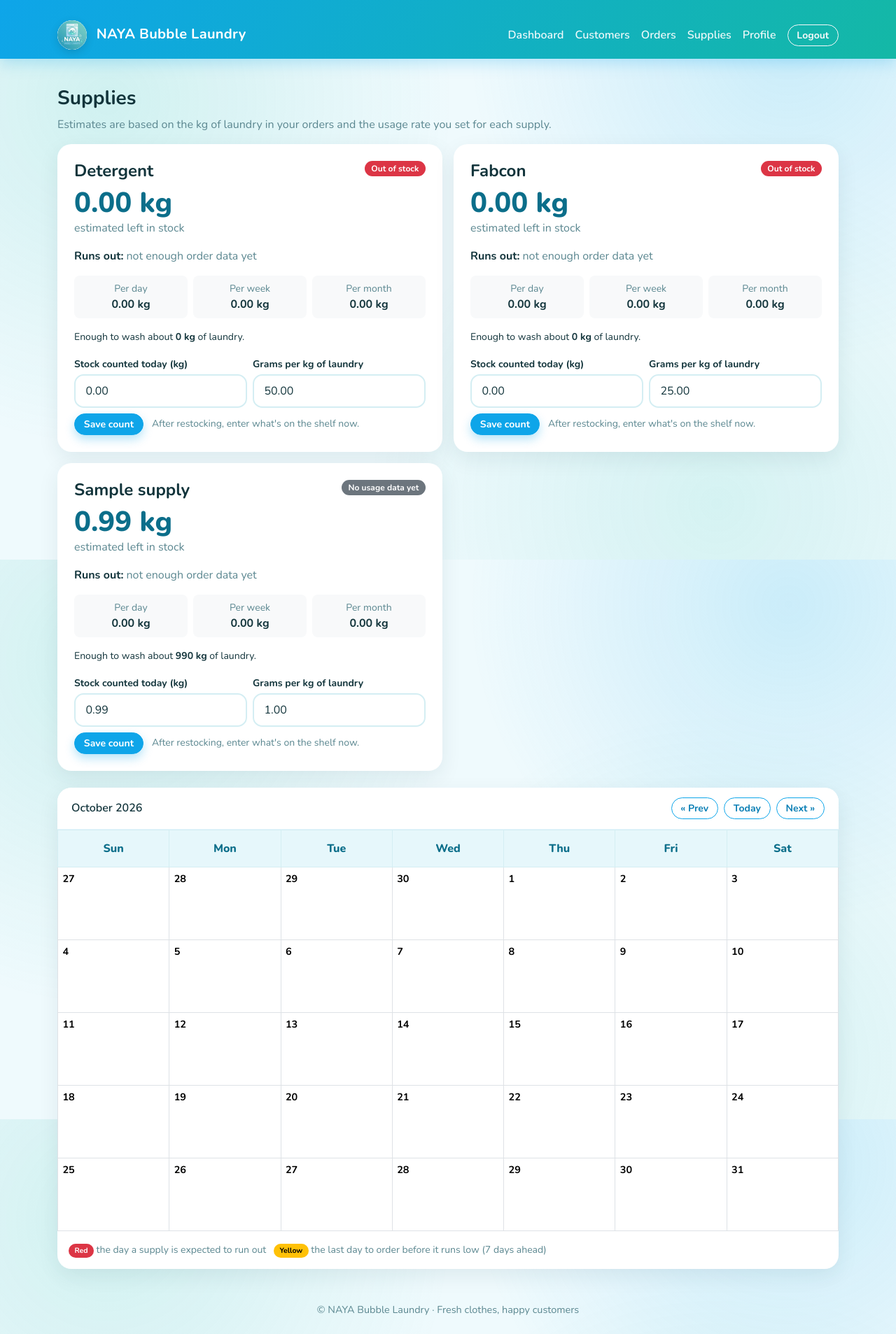
After one commit to miggsheonyonzon-web/naya-laundry-system, a Flask app: page /supplies/ in a window 1280 px wide. The commit adds this page. Shown: the whole page at 70% size. Run offline with Flask 3, Linux system fonts and the light colour scheme; the visitor is signed in with stand-in values (Sample User, id 1); tables that the repository leaves empty hold one stand-in row (values such as "Sample post"); some libraries are stand-ins or nearby versions.

Commit message:
Add supplies forecast and calendar

```diff
--- a/app.py
+++ b/app.py
@@ -7,6 +7,7 @@ from routes.profile import profile
 from routes.customer import customer
 from flask_wtf.csrf import CSRFError
 from routes.order import order
+from routes.supply import supply
 
 
 
@@ -28,6 +29,7 @@ app.register_blueprint(dashboard)
 app.register_blueprint(profile)
 app.register_blueprint(customer)
 app.register_blueprint(order)
+app.register_blueprint(supply)
 
 @app.route("/")
 def home():
--- /dev/null
+++ b/routes/supply.py
@@ -0,0 +1,86 @@
+import calendar
+from datetime import date, datetime, timedelta
+from decimal import Decimal, InvalidOperation
+
+from flask import (Blueprint, abort, flash, redirect, render_template,
+                   request, session, url_for)
+
+from models.supply import LOW_DAYS, Supply
+from routes.auth import login_required
+
+supply = Blueprint("supply", __name__, url_prefix="/supplies")
+
+
+def read_month():
+    """Read ?month=YYYY-MM from the URL, falling back to this month."""
+    text = request.args.get("month", "")
+    try:
+        return datetime.strptime(text, "%Y-%m").date().replace(day=1)
+    except ValueError:
+        return date.today().replace(day=1)
+
+
+def build_calendar(first_day, forecasts):
+    """Return the weeks of the month and a dictionary of dated markers."""
+    events = {}
+
+    for item in forecasts:
+        runout = item["runout"]
+        if runout is None:
+            continue
+
+        name = item["supply"].name
+        events.setdefault(runout, []).append((f"{name} runs out", "danger"))
+
+        order_by = runout - timedelta(days=LOW_DAYS)
+        if order_by >= date.today():
+            events.setdefault(order_by, []).append((f"Order {name}", "warning"))
+
+    weeks = calendar.Calendar(firstweekday=6).monthdatescalendar(
+        first_day.year, first_day.month)
+    return weeks, events
+
+
+@supply.route("/")
+@login_required
+def index():
+    forecasts = Supply.forecast(session["user_id"])
+    first_day = read_month()
+    weeks, events = build_calendar(first_day, forecasts)
+
+    prev_month = (first_day - timedelta(days=1)).replace(day=1)
+    next_month = (first_day + timedelta(days=32)).replace(day=1)
+
+    return render_template("supplies.html", forecasts=forecasts, weeks=weeks,
+                           events=events, month=first_day,
+                           prev_month=prev_month, next_month=next_month,
+                           today=date.today())
+
+
+@supply.route("/<int:supply_id>/stock", methods=["POST"])
+@login_required
+def update_stock(supply_id):
+    record = Supply.find_by_id(supply_id, session["user_id"])
+    if record is None:
+        abort(404)
+
+    try:
+        counted = Decimal(request.form.get("counted_kg", ""))
+        grams = Decimal(request.form.get("grams_per_kg", ""))
+
+        if not (counted.is_finite() and grams.is_finite()):
+            raise InvalidOperation
+        if not (Decimal("0") <= counted <= Decimal("100000")):
+            raise InvalidOperation
+        if not (Decimal("1") <= grams <= Decimal("500")):
+            raise InvalidOperation
+    except InvalidOperation:
+        flash("Stock must be between 0 and 100,000 kg, and the usage rate "
+              "between 1 and 500 grams per kg of laundry.", "danger")
+        return redirect(url_for("supply.index"))
+
+    Supply.update_stock(supply_id, session["user_id"],
+                        counted.quantize(Decimal("0.01")),
+                        grams.quantize(Decimal("0.01")))
+    flash(f"{record.name} stock updated.", "success")
+    return redirect(url_for("supply.index"))
--- a/static/css/style.css
+++ b/static/css/style.css
@@ -322,3 +322,40 @@ body {
         box-shadow: none !important;
     }
 }
+/* ---------- Supplies calendar ---------- */
+.cal-table {
+    table-layout: fixed;
+    min-width: 640px;
+}
+
+.cal-table th {
+    text-align: center;
+}
+
+.cal-day {
+    height: 6.5rem;
+    padding: 0.4rem !important;
+    vertical-align: top;
+}
+
+.cal-day .num {
+    font-size: 0.9rem;
+    font-weight: 700;
+}
+
+.cal-day .badge {
+    display: block;
+    margin-top: 0.25rem;
+    font-size: 0.7rem;
+    white-space: normal;
+}
+
+.cal-other {
+    background: rgba(0, 0, 0, 0.03);
+    color: #9bb5bb;
+}
+
+.cal-today {
+    background: rgba(14, 165, 233, 0.12);
+    box-shadow: inset 0 0 0 2px var(--naya-sky);
+}
--- a/templates/base.html
+++ b/templates/base.html
@@ -43,6 +43,9 @@
                         </li>
                                                 <li class="nav-item">
                             <a class="nav-link" href="{{ url_for('order.index') }}">Orders</a>
+                        </li>
+                                                <li class="nav-item">
+                            <a class="nav-link" href="{{ url_for('supply.index') }}">Supplies</a>
                         </li>
 
                         <li class="nav-item">
--- /dev/null
+++ b/templates/supplies.html
@@ -0,0 +1,130 @@
+{% extends "base.html" %}
+
+{% block title %}Supplies - NAYA{% endblock %}
+
+{% block content %}
+{% set colors = {'ok': 'success', 'low': 'warning', 'out': 'danger', 'unknown': 'secondary'} %}
+{% set labels = {'ok': 'In stock', 'low': 'Low stock', 'out': 'Out of stock', 'unknown': 'No usage data yet'} %}
+<div class="container py-4">
+    <h1 class="h3 fw-bold">Supplies</h1>
+    <p class="text-muted">Estimates are based on the kg of laundry in your orders and the usage rate you set for each supply.</p>
+
+    <div class="row g-3 mb-4">
+        {% for item in forecasts %}
+        <div class="col-lg-6">
+            <div class="card h-100">
+                <div class="card-body p-4">
+                    <div class="d-flex justify-content-between align-items-start mb-2">
+                        <h2 class="h4 fw-bold mb-0">{{ item.supply.name }}</h2>
+                        <span class="badge text-bg-{{ colors[item.status] }}">{{ labels[item.status] }}</span>
+                    </div>
+
+                    <p class="display-6 mb-0">{{ "%.2f"|format(item.remaining) }} kg</p>
+                    <p class="text-muted mb-3">estimated left in stock</p>
+
+                    <p class="mb-3">
+                        {% if item.runout %}
+                        <strong>Runs out:</strong> {{ item.runout.strftime("%b %d, %Y") }}
+                        <span class="text-muted">(about {{ "%.0f"|format(item.days_left) }} days)</span>
+                        {% else %}
+                        <strong>Runs out:</strong> <span class="text-muted">not enough order data yet</span>
+                        {% endif %}
+                    </p>
+
+                    <div class="row text-center g-2 mb-3">
+                        <div class="col-4">
+                            <div class="p-2 rounded-3 bg-light">
+                                <div class="small text-muted">Per day</div>
+                                <div class="fw-bold">{{ "%.2f"|format(item.daily_use) }} kg</div>
+                            </div>
+                        </div>
+                        <div class="col-4">
+                            <div class="p-2 rounded-3 bg-light">
+                                <div class="small text-muted">Per week</div>
+                                <div class="fw-bold">{{ "%.2f"|format(item.weekly_use) }} kg</div>
+                            </div>
+                        </div>
+                        <div class="col-4">
+                            <div class="p-2 rounded-3 bg-light">
+                                <div class="small text-muted">Per month</div>
+                                <div class="fw-bold">{{ "%.2f"|format(item.monthly_use) }} kg</div>
+                            </div>
+                        </div>
+                    </div>
+
+                    <p class="mb-3 small">
+                        Enough to wash about <strong>{{ "{:,.0f}".format(item.capacity_kg) }} kg</strong> of laundry.
+                    </p>
+
+                    <form method="POST"
+                          action="{{ url_for('supply.update_stock', supply_id=item.supply.id) }}"
+                          class="needs-validation" novalidate>
+                        <input type="hidden" name="csrf_token" value="{{ csrf_token() }}">
+                        <div class="row g-2 align-items-end">
+                            <div class="col-6">
+                                <label class="form-label small mb-1">Stock counted today (kg)</label>
+                                <input type="number" class="form-control" name="counted_kg"
+                                       value="{{ '%.2f'|format(item.remaining) }}"
+                                       min="0" max="100000" step="0.01" required>
+                                <div class="invalid-feedback">Enter 0 to 100,000.</div>
+                            </div>
+                            <div class="col-6">
+                                <label class="form-label small mb-1">Grams per kg of laundry</label>
+                                <input type="number" class="form-control" name="grams_per_kg"
+                                       value="{{ '%.2f'|format(item.supply.grams_per_kg) }}"
+                                       min="1" max="500" step="0.01" required>
+                                <div class="invalid-feedback">Enter 1 to 500.</div>
+                            </div>
+                            <div class="col-12">
+                                <button type="submit" class="btn btn-primary btn-sm">Save count</button>
+                                <span class="text-muted small ms-2">After restocking, enter what's on the shelf now.</span>
+                            </div>
+                        </div>
+                    </form>
+                </div>
+            </div>
+        </div>
+        {% endfor %}
+    </div>
+
+    <div class="card">
+        <div class="card-header bg-white d-flex flex-wrap justify-content-between align-items-center gap-2">
+            <span class="fw-semibold">{{ month.strftime("%B %Y") }}</span>
+            <div class="d-flex align-items-center gap-2">
+                <a class="btn btn-sm btn-outline-primary"
+                   href="{{ url_for('supply.index', month=prev_month.strftime('%Y-%m')) }}">&laquo; Prev</a>
+                <a class="btn btn-sm btn-outline-primary" href="{{ url_for('supply.index') }}">Today</a>
+                <a class="btn btn-sm btn-outline-primary"
+                   href="{{ url_for('supply.index', month=next_month.strftime('%Y-%m')) }}">Next &raquo;</a>
+            </div>
+        </div>
+        <div class="table-responsive">
+            <table class="table table-bordered mb-0 cal-table">
+                <thead class="table-light">
+                    <tr>
+                        <th>Sun</th><th>Mon</th><th>Tue</th><th>Wed</th><th>Thu</th><th>Fri</th><th>Sat</th>
+                    </tr>
+                </thead>
+                <tbody>
+                    {% for week in weeks %}
+                    <tr>
+                        {% for day in week %}
+                        <td class="cal-day {% if day.month != month.month %}cal-other{% endif %} {% if day == today %}cal-today{% endif %}">
+                            <div class="num">{{ day.day }}</div>
+                            {% for label, kind in events.get(day, []) %}
+                            <span class="badge text-bg-{{ kind }}">{{ label }}</span>
+                            {% endfor %}
+                        </td>
+                        {% endfor %}
+                    </tr>
+                    {% endfor %}
+                </tbody>
+            </table>
+        </div>
+        <div class="card-body small text-muted">
+            <span class="badge text-bg-danger">Red</span> the day a supply is expected to run out &nbsp;
+            <span class="badge text-bg-warning">Yellow</span> the last day to order before it runs low (7 days ahead)
+        </div>
+    </div>
+</div>
+{% endblock %}
```
Also changed, not shown: models/supply.py (added, +174 -0 lines), schema.sql (+11 -0 lines).
